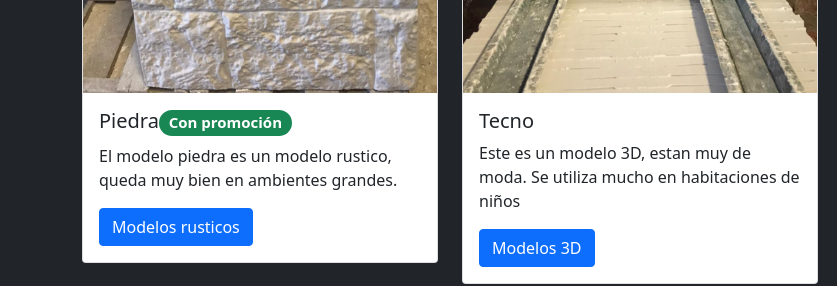
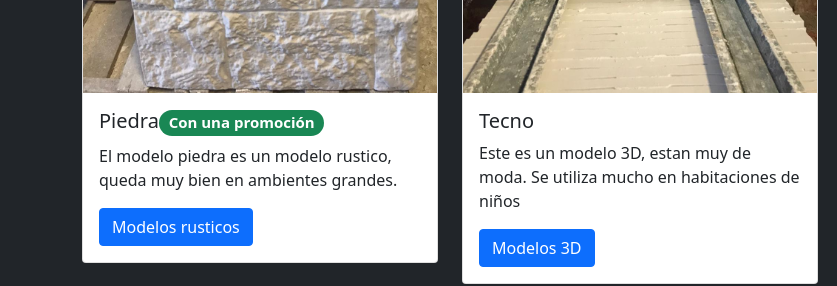
Before and after one commit to franquitoto/Airplac, a website: page index.html in a window 1280 px wide. Shown: the part 539-825 px from the top of the page, 0-837 px from the left. Drawn offline with nearby package versions, Linux system fonts and the light colour scheme.

Commit message:
Cambie la promocion

```diff
--- a/index.html
+++ b/index.html
@@ -83,7 +83,7 @@
             <div class="card">
               <img src="img/03-PIEDRA.jpg" class="card-img-top" alt="Placas antihumedad modelo piedra">
               <div class="card-body">
-                <h5 class="card-title">Piedra<span class="badge rounded-pill bg-success">Con promoción</span></h5>
+                <h5 class="card-title">Piedra<span class="badge rounded-pill bg-success">Con una promoción</span></h5>
                 <p class="card-text">El modelo piedra es un modelo rustico, queda muy bien en ambientes grandes.</p>
                 <a href="productos.html #mod-rus" class="btn btn-primary">Modelos rusticos</a>
               </div>
```
